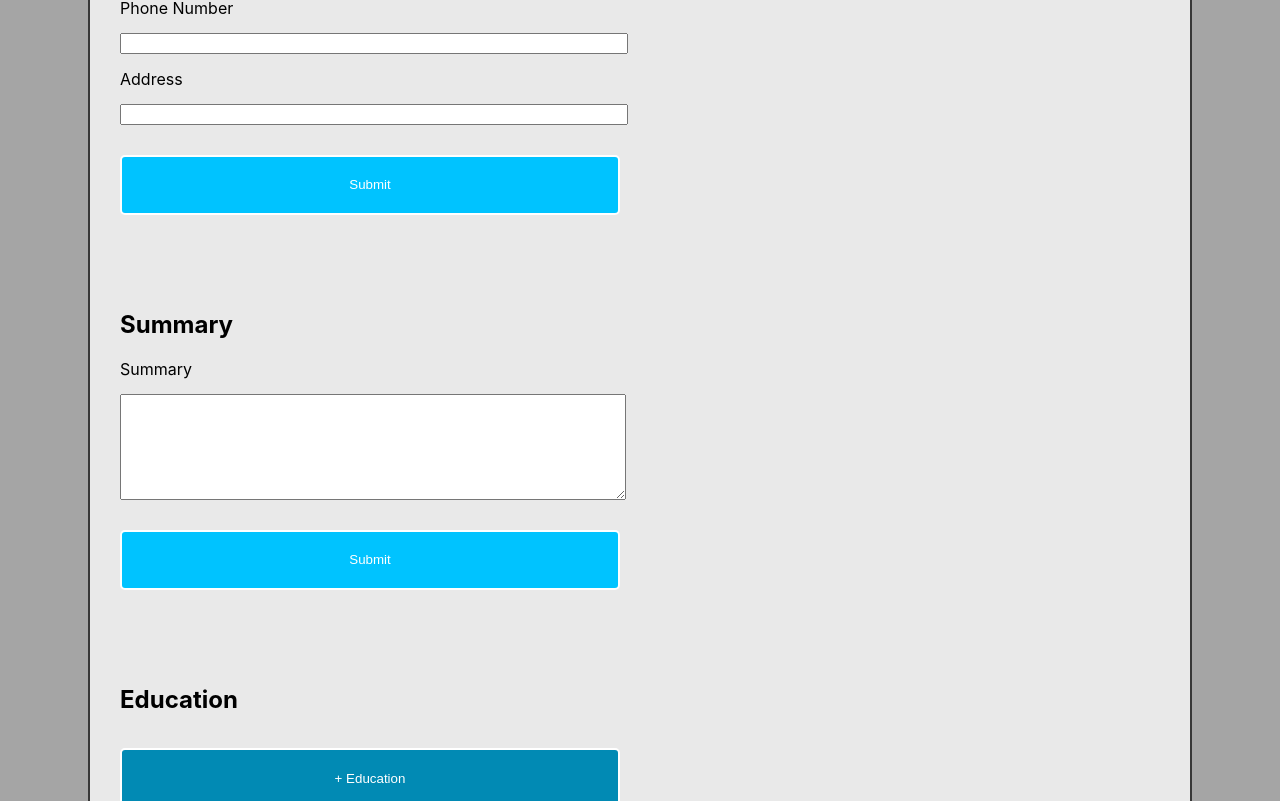
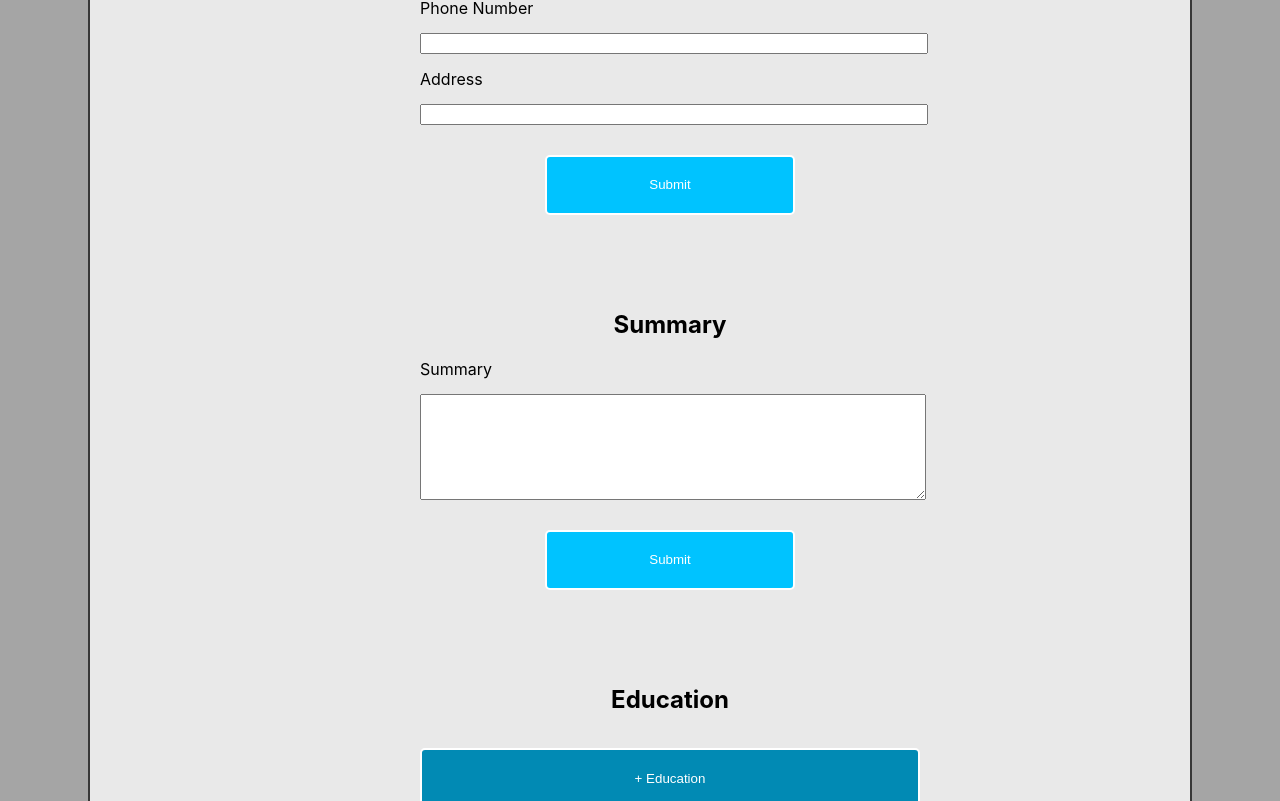
Before and after one commit to austinp252/cv-app, a React (Create React App) app: page / in a window 1280 px wide. Shown: the part 596-1397 px from the top of the page. Built offline with nearby package versions, Linux system fonts and the light colour scheme.

Commit message:
improved styling, added desc for jobs

```diff
--- a/src/App.js
+++ b/src/App.js
@@ -75,6 +75,7 @@ class App extends Component {
     eduItem.startDate = e.target.startDateInput.value;
     eduItem.endDate = e.target.endDateInput.value;
     eduItem.degreeTitle = e.target.degreeTitleInput.value;
+    eduItem.gpa = e.target.gpaInput.value;
     this.setState({
       eduItems: copyList,
     })
@@ -95,6 +96,7 @@ class App extends Component {
         startDate: '',
         endDateName: '',
         degreeTitle: '',
+        gpa: '',
         id: uniqid(),
       })
     })
@@ -109,7 +111,7 @@ class App extends Component {
     expItem.title = e.target.titleNameInput.value;
     expItem.startDate = e.target.startDateInput.value;
     expItem.endDate = e.target.endDateInput.value;
-    expItem.task = e.target.taskInput.value;
+    expItem.description = e.target.descriptionInput.value;
     this.setState({
       expItems: copyList,
     })
@@ -130,7 +132,7 @@ class App extends Component {
         title: '',
         startDate: '',
         endDate: '',
-        task: '',
+        description: '',
         id: uniqid(),
       })
     })
@@ -157,12 +159,8 @@ class App extends Component {
 }
 
 /*
-  - NOTE: remove css files not in use
-
-  - add address to basicInfo
-  - add summary, textbox for tasks
-    - add additional tasks w/ button
-  - Change button layout in edit
+  - add additional tasks w/ button
+  - add gpa to education
 
   - onchange vs save changes?
 
--- a/src/components/basicInfo.js
+++ b/src/components/basicInfo.js
@@ -8,6 +8,7 @@ const BasicInfo = (props) => {
                 <h2>Basic Information</h2>
                 <div className='item-editMode'>
                     <form onSubmit={(e) => onSubmitBasicInfo(e)}>
+                        <div className='form-fields'>
                             <label htmlFor="firstNameInput">First Name</label>
                             <input placeholder={basicInfo.firstName} type="text" id="firstNameInput"></input>
                             <label htmlFor="lastNameInput">Last Name</label>
@@ -18,9 +19,12 @@ const BasicInfo = (props) => {
                             <input placeholder={basicInfo.phone} type="text" id="phoneInput"></input>
                             <label htmlFor="addressInput">Address</label>
                             <input placeholder={basicInfo.address} type="text" id="addressInput"></input>
+                        </div>
+                        <div className='form-buttons'>
                             <button type="Submit">
                                 Submit
                             </button>
+                        </div>
                     </form>
                 </div>
             </div>
--- a/src/components/edu.js
+++ b/src/components/edu.js
@@ -10,6 +10,7 @@ const Edu = (props) => {
                     return (
                         <div className='item-editMode'>
                             <form onSubmit={(e) => onSubmitEduItem(e, eduItem.id)}>
+                                <div className='form-fields'>
                                     <label htmlFor="uniNameInput">School Name</label>
                                     <input placeholder={eduItem.uniName} type="text" id="uniNameInput"></input>
                                     <label htmlFor="startDateInput">Start Date</label>
@@ -18,12 +19,17 @@ const Edu = (props) => {
                                     <input placeholder={eduItem.endDate} type="text" id="endDateInput"></input>
                                     <label htmlFor="degreeTitleInput">Degree Title</label>
                                     <input placeholder={eduItem.degreeTitle} type="text" id="degreeTitleInput"></input>
+                                    <label htmlFor="gpaInput">GPA</label>
+                                    <input placeholder={eduItem.gpa} type="text" id="gpaInput"></input>
+                                </div>
+                                <div className='form-buttons'>
                                     <button type="Submit">
                                         Submit
                                     </button>
                                     <button onClick={() => onDeleteEduItem(eduItem.id)}>
                                         Remove
                                     </button>
+                                </div>
                             </form>
                         </div>
                     )
@@ -43,12 +49,17 @@ const Edu = (props) => {
                             return (
                                 <div className='itemContent'>
                                     <div className='info'>
+                                        <div className='primary'>
                                             <p>{eduItem.uniName}</p>
-                                        <p>{eduItem.degreeTitle}</p>
+                                        </div>
+                                        <div className='secondary'>
+                                            <p>{eduItem.degreeTitle}    |   GPA: {eduItem.gpa}</p>
+                                        </div>
                                     </div>
                                     <div className='dates'>
                                         {eduItem.startDate}-{eduItem.endDate}
                                     </div>
+                                    <hr></hr>
                                 </div>
                             );
                         })}
--- a/src/components/exp.js
+++ b/src/components/exp.js
@@ -10,6 +10,7 @@ const Exp = (props) => {
                     return (
                         <div className='item-editMode'>
                             <form onSubmit={(e) => onSubmitExpItem(e, expItem.id)}>
+                                <div className='form-fields'>
                                     <label htmlFor="companyNameInput">Company Name</label>
                                     <input placeholder={expItem.company} type="text" id="companyNameInput"></input>
                                     <label htmlFor="titleNameInput">Title</label>
@@ -18,14 +19,17 @@ const Exp = (props) => {
                                     <input placeholder={expItem.startDate} type="text" id="startDateInput"></input>
                                     <label htmlFor="endDateInput">End Date</label>
                                     <input placeholder={expItem.endDate} type="text" id="endDateInput"></input>
-                                <label htmlFor="taskInput">task</label>
-                                <input placeholder={expItem.task} type="text" id="taskInput"></input>
+                                    <label htmlFor="descriptionInput">Description</label>
+                                    <textarea placeholder={expItem.description} name="descriptionInput"></textarea>
+                                </div>
+                                <div className='form-buttons'>
                                     <button type="Submit">
                                         Submit
                                     </button>
                                     <button onClick={() => onDeleteExpItem(expItem.id)}>
                                         Remove
                                     </button>
+                                </div>
                             </form>
                         </div>
                     )
@@ -45,12 +49,18 @@ const Exp = (props) => {
                             return (
                                 <div className='itemContent'>
                                     <div className='info'>
+                                        <div className='primary'>
                                             <p>{expItem.company}</p>
+                                        </div>
+                                        <div className='secondary'>
                                             <p>{expItem.title}</p>
+                                            <p>{expItem.description}</p>
+                                        </div>
                                     </div>
                                     <div className='dates'>
                                         {expItem.startDate}-{expItem.endDate}
                                     </div>
+                                    <hr></hr>
                                 </div>
                             );
                         })}
@@ -64,10 +74,3 @@ const Exp = (props) => {
 }
 
 export default Exp;
-
-{/* <div className='panel'>
-<h2>{expItem.company}</h2>
-<h2>{expItem.title}</h2>
-<h2>{expItem.startDate} - {expItem.endDate}</h2>
-<h2>{expItem.task}</h2>
-</div>) */}
--- a/src/components/summary.js
+++ b/src/components/summary.js
@@ -8,11 +8,15 @@ const Summary = (props) => {
                 <h2>Summary</h2>
                 <div className='item-editMode'>
                     <form onSubmit={(e) => onSubmitSummary(e)}>
-                        <label htmlFor="summaryInput">Summary</label>
-                        <textarea name='summaryInput' placeholder={summary}></textarea>
-                        <button type="Submit">
-                            Submit
-                        </button>
+                        <div className='form-fields'>
+                            <label htmlFor="summaryInput">Summary</label>
+                            <textarea name='summaryInput' placeholder={summary}></textarea>
+                        </div>
+                        <div className='form-buttons'>
+                            <button type="Submit">
+                                Submit
+                            </button>
+                        </div>
                     </form>
                 </div>
             </div>
--- a/src/styles/editComponent.css
+++ b/src/styles/editComponent.css
@@ -3,6 +3,7 @@
     width: 1100px;
     display: flex;
     flex-direction: column;
+    align-items: center;
 }
 
 .panel-editMode .addItem {
@@ -24,6 +25,13 @@
 .item-editMode form {
     display: flex;
     flex-direction: column;
+    align-items: center;
+}
+
+.item-editMode form .form-fields {
+    width: 500px;
+    display: flex;
+    flex-direction: column;
 }
 
 .item-editMode form input {
@@ -32,9 +40,9 @@
 }
 
 .item-editMode form button {
-    width: 500px;
+    width: 250px;
     height: 60px;
-    margin: 15px 0;
+    margin: 15px 20px;
     background-color: rgb(0, 195, 255);
     color: #fff;
     border: 2px solid #fff;
--- a/src/styles/previewComponent.css
+++ b/src/styles/previewComponent.css
@@ -24,7 +24,15 @@
 .panel-previewMode .items .itemContent {
     position: relative;
     font-size: 24px;
+    width: 650px;
 }
+
+.panel-previewMode .items .itemContent .info .primary {
+    font-weight: bold;
+}
+
+/* .panel-previewMode .items .itemContent .info .secondary {
+} */
 
 .panel-previewMode .items .itemContent .summary {
     width: 660px;
@@ -33,7 +41,7 @@
 
 .panel-previewMode .items .itemContent .dates {
     position: absolute;
-    right: 80px;
+    right: 0px;
     top: 0px;
 }
 
```
Lines whose indentation alone changed are shown as unchanged.
